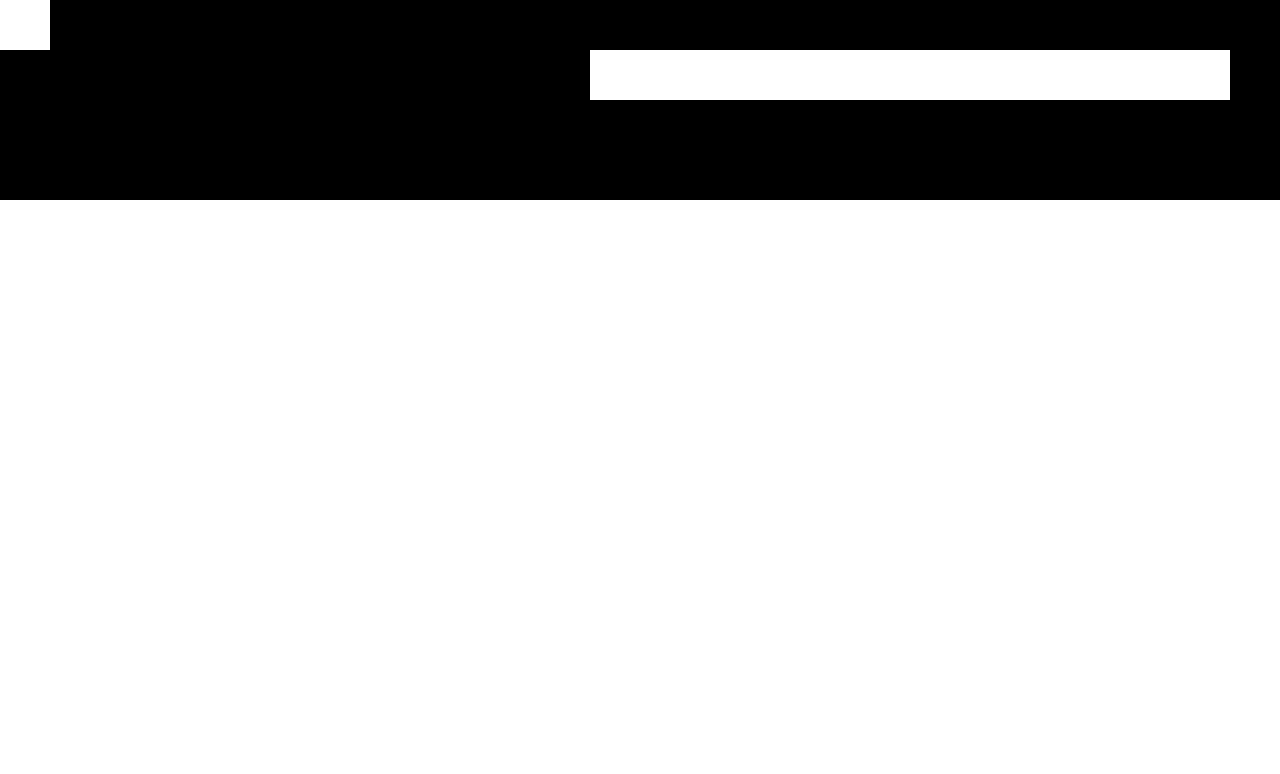
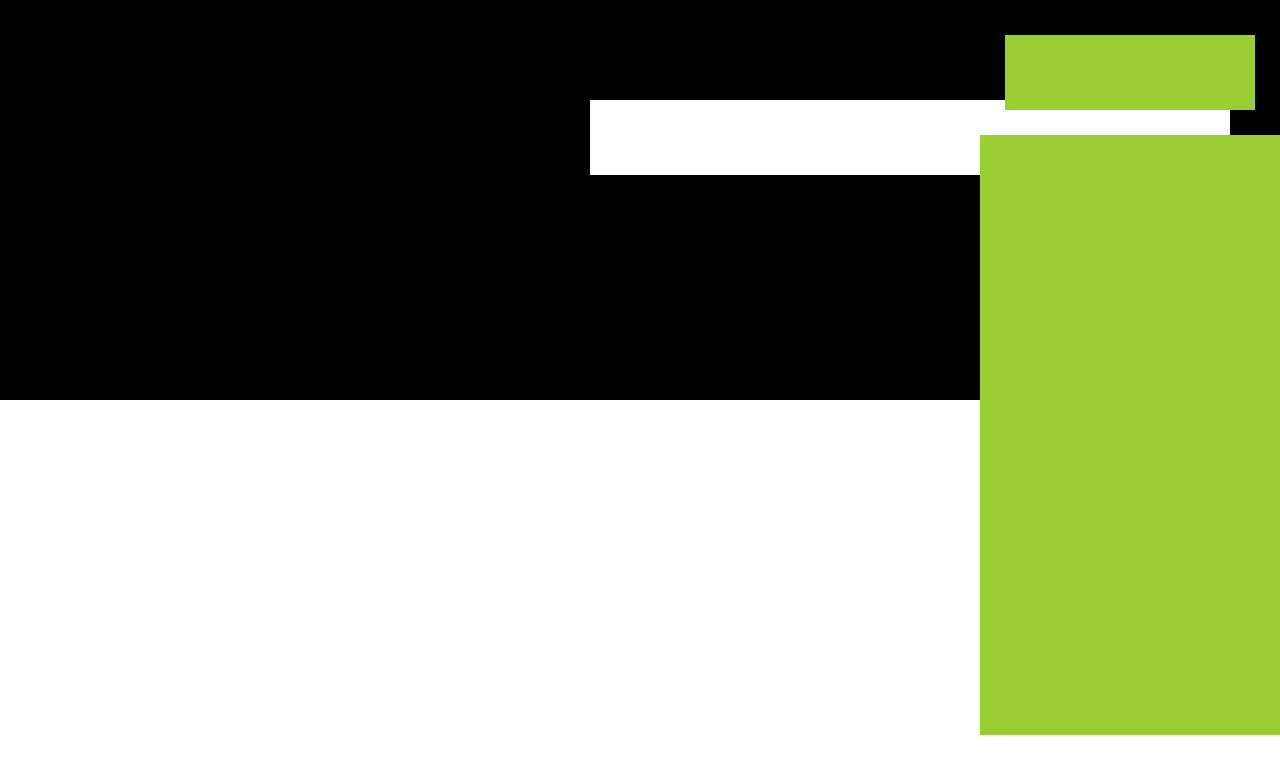
Before and after one commit to noahmah/DynamicContentDesign, a plain HTML site: page index.html in a window 1280 px wide. Drawn offline with Linux system fonts and the light colour scheme.

Commit message:
added background-color

```diff
--- a/header.css
+++ b/header.css
@@ -11,14 +11,14 @@ html , body {
     display: flex;
     background-color: black;
     width: 100%;
-    height: 200px;
+    height: 400px;
 }
 
 #menu {
     position: fixed;
-    top: 50px;
+    top: 100px;
     right: 50px;
     width: 50%;
-    height: 50px;
+    height: 75px;
     background-color: white;
 }
--- a/modal.css
+++ b/modal.css
@@ -1,12 +1,20 @@
 #modal {
     display: flex;
     flex-direction: column;
+    position: fixed;
+    top: 10px;
+    right: 0;
 }
 
 #modalTop {
-    position: fixed;
-    width: 50px;
-    height: 50px;
-    background-color: white;
-    border-color: 10px solid yellowgreen;
+    width: 250px;
+    height: 75px;
+    background-color: yellowgreen;
+    margin: 25px;
 }
+
+#modalBottom {
+    width: 300px;
+    height: 600px;
+    background-color: yellowgreen;
+}
```
